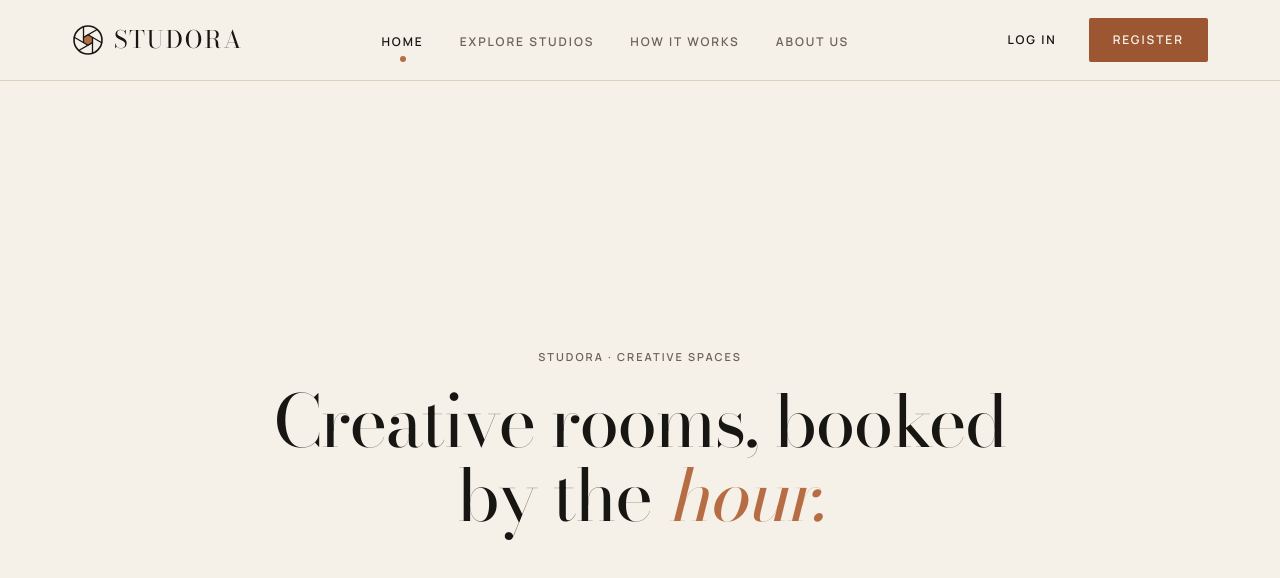
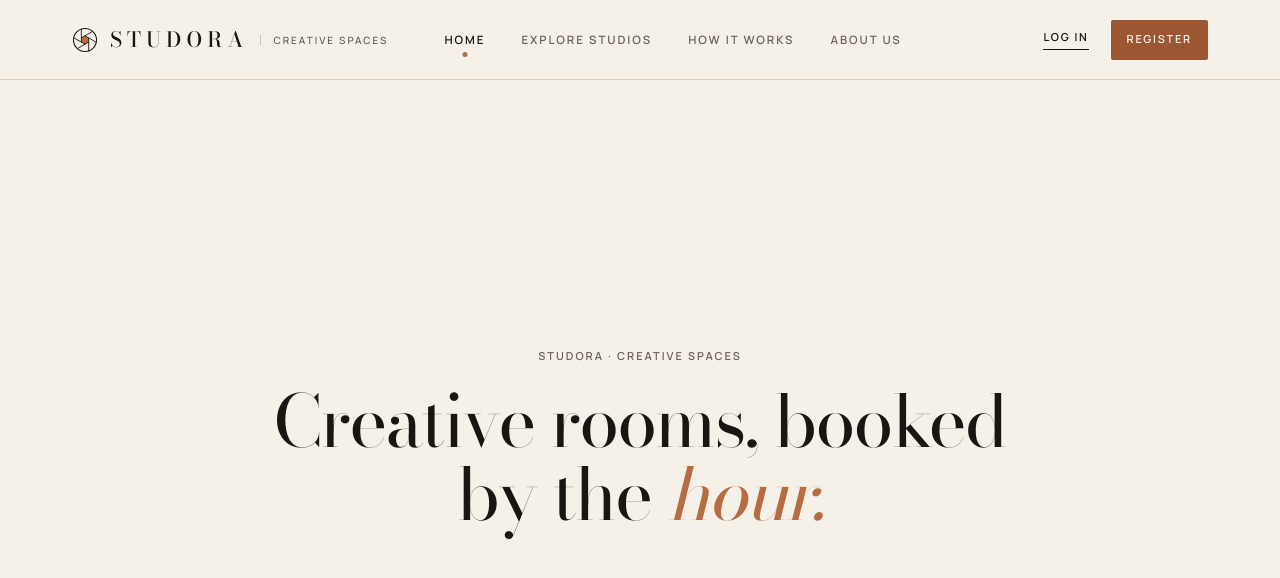
Before and after one commit to Sadekul21/studora, a Next.js app: page / in a window 1280 px wide. Shown: the top 578 px of the page. Built offline with nearby package versions, Linux system fonts and the light colour scheme.

Commit message:
style: fixing navbar design and add creative spaces

```diff
--- a/src/components/shared/Logo.tsx
+++ b/src/components/shared/Logo.tsx
@@ -20,12 +20,12 @@ export function ApertureMark({ className }: { className?: string }) {
       <circle
         cx="16"
         cy="16"
-        r="14"
+        r="14.2"
         fill="none"
         stroke="currentColor"
-        strokeWidth="1.6"
+        strokeWidth="1.3"
       />
-      <g stroke="currentColor" strokeWidth="1.3" strokeLinecap="round">
+      <g stroke="currentColor" strokeWidth="1.1" strokeLinecap="round">
         {blades.map(([x1, y1, x2, y2]) => (
           <line key={`${x1}-${y1}`} x1={x1} y1={y1} x2={x2} y2={y2} />
         ))}
@@ -34,14 +34,29 @@ export function ApertureMark({ className }: { className?: string }) {
   );
 }
 
-export default function Logo({ className }: { className?: string }) {
+type LogoProps = {
+  className?: string;
+  tagline?: boolean;
+};
+
+export default function Logo({ className, tagline = true }: LogoProps) {
   return (
     <Link
       href="/"
-      className={cn("flex items-center gap-2.5 text-foreground", className)}
+      className={cn(
+        "inline-flex shrink-0 items-center gap-3 text-foreground",
+        className
+      )}
     >
-      <ApertureMark className="size-8" />
-      <span className="font-serif text-2xl tracking-[0.08em]">STUDORA</span>
+      <ApertureMark className="size-[22px] md:size-[26px]" />
+      <span className="font-serif text-[17px] leading-none font-medium tracking-[0.2em] uppercase md:text-[21px] md:tracking-[0.24em]">
+        Studora
+      </span>
+      {tagline && (
+        <small className="hidden border-l border-current/30 pl-3 text-[10px] leading-none font-medium tracking-[0.2em] uppercase opacity-70 xl:inline">
+          Creative spaces
+        </small>
+      )}
     </Link>
   );
 }
--- a/src/components/shared/Navbar.tsx
+++ b/src/components/shared/Navbar.tsx
@@ -2,14 +2,13 @@
 
 import Link from "next/link";
 import { usePathname } from "next/navigation";
-import { Menu } from "lucide-react";
+import { ArrowRight, Menu } from "lucide-react";
 import Logo from "./Logo";
 import { Button } from "@/components/ui/button";
 import {
   Sheet,
   SheetClose,
   SheetContent,
-  SheetHeader,
   SheetTitle,
   SheetTrigger,
 } from "@/components/ui/sheet";
@@ -29,17 +28,17 @@ export default function Navbar() {
     href === "/" ? pathname === "/" : pathname.startsWith(href);
 
   return (
-    <header className="sticky top-0 z-40 border-b bg-background/90 backdrop-blur-md">
-      <nav className="container-page flex h-20 items-center justify-between gap-6">
+    <header className="sticky top-0 z-40 h-16 border-b bg-background/90 backdrop-blur-md lg:h-20">
+      <nav className="container-page flex h-full items-center gap-9 xl:gap-14">
         <Logo />
 
-        <ul className="hidden items-center gap-9 lg:flex">
+        <ul className="hidden h-full items-center gap-6 lg:flex xl:gap-9">
           {navLinks.map((link) => (
-            <li key={link.href}>
+            <li key={link.href} className="h-full">
               <Link
                 href={link.href}
                 className={cn(
-                  "relative py-2 text-xs font-semibold uppercase tracking-[0.16em] transition-colors hover:text-foreground",
+                  "relative flex h-full items-center text-[11.5px] font-semibold tracking-[0.17em] uppercase transition-colors hover:text-foreground",
                   isActive(link.href)
                     ? "text-foreground"
                     : "text-muted-foreground"
@@ -47,24 +46,24 @@ export default function Navbar() {
               >
                 {link.label}
                 {isActive(link.href) && (
-                  <span className="absolute -bottom-1 left-1/2 size-1.5 -translate-x-1/2 rounded-full bg-terracotta" />
+                  <span className="absolute bottom-[22px] left-1/2 size-[5px] -translate-x-1/2 rounded-full bg-terracotta" />
                 )}
               </Link>
             </li>
           ))}
         </ul>
 
-        <div className="hidden items-center gap-3 lg:flex">
+        <div className="ml-auto flex items-center gap-3.5">
+          <div className="hidden items-center gap-[22px] lg:flex">
+            <Link
+              href="/login"
+              className="border-b border-current pb-1 text-[11px] font-semibold tracking-[0.16em] uppercase"
+            >
+              Log in
+            </Link>
             <Button
               asChild
-            variant="ghost"
-            className="h-11 rounded-sm px-5 text-xs font-semibold uppercase tracking-[0.16em]"
-          >
-            <Link href="/login">Log in</Link>
-          </Button>
-          <Button
-            asChild
-            className="h-11 rounded-sm px-6 text-xs font-semibold uppercase tracking-[0.16em]"
+              className="h-10 rounded-[2px] px-4 text-[11px] font-semibold tracking-[0.16em] uppercase"
             >
               <Link href="/register">Register</Link>
             </Button>
@@ -75,62 +74,57 @@ export default function Navbar() {
               <Button
                 variant="outline"
                 size="icon"
-              className="rounded-sm lg:hidden"
+                className="size-[42px] rounded-full border-subtle bg-transparent lg:hidden"
                 aria-label="Open menu"
               >
                 <Menu />
               </Button>
             </SheetTrigger>
-          <SheetContent side="right" className="w-full gap-0 sm:max-w-sm">
-            <SheetHeader className="border-b px-6 py-5">
-              <SheetTitle className="sr-only">Menu</SheetTitle>
-              <Logo />
-            </SheetHeader>
+            <SheetContent
+              side="top"
+              className="top-16 gap-0 px-5 pt-2 pb-7 shadow-xl"
+            >
+              <SheetTitle className="border-b py-4 text-[11px] font-semibold tracking-[0.18em] text-muted-foreground uppercase">
+                Menu
+              </SheetTitle>
 
-            <ul className="flex flex-col px-6 py-4">
               {navLinks.map((link) => (
-                <li key={link.href} className="border-b last:border-b-0">
-                  <SheetClose asChild>
+                <SheetClose key={link.href} asChild>
                   <Link
                     href={link.href}
                     className={cn(
-                        "flex items-center justify-between py-4 font-serif text-2xl",
-                        isActive(link.href)
-                          ? "text-foreground"
-                          : "text-muted-foreground"
+                      "flex items-center justify-between border-b py-[18px] font-serif text-[30px] leading-[1.1]",
+                      isActive(link.href) && "text-primary italic"
                     )}
                   >
                     {link.label}
-                      {isActive(link.href) && (
-                        <span className="size-2 rounded-full bg-terracotta" />
-                      )}
+                    <ArrowRight className="size-5 text-muted-foreground" />
                   </Link>
                 </SheetClose>
-                </li>
               ))}
-            </ul>
 
-            <div className="mt-auto flex flex-col gap-3 border-t px-6 py-6">
+              <div className="mt-6 flex gap-3">
                 <SheetClose asChild>
                   <Button
                     asChild
-                  className="h-12 rounded-sm text-xs font-semibold uppercase tracking-[0.16em]"
+                    variant="outline"
+                    className="h-[52px] flex-1 rounded-[2px] border-foreground bg-transparent text-xs font-semibold tracking-[0.16em] uppercase hover:bg-foreground hover:text-background"
                   >
-                  <Link href="/register">Register</Link>
+                    <Link href="/login">Log in</Link>
                   </Button>
                 </SheetClose>
                 <SheetClose asChild>
                   <Button
                     asChild
-                  variant="outline"
-                  className="h-12 rounded-sm text-xs font-semibold uppercase tracking-[0.16em]"
+                    className="h-[52px] flex-1 rounded-[2px] text-xs font-semibold tracking-[0.16em] uppercase"
                   >
-                  <Link href="/login">Log in</Link>
+                    <Link href="/register">Register</Link>
                   </Button>
                 </SheetClose>
               </div>
             </SheetContent>
           </Sheet>
+        </div>
       </nav>
     </header>
   );
```
Lines whose indentation alone changed are shown as unchanged.
